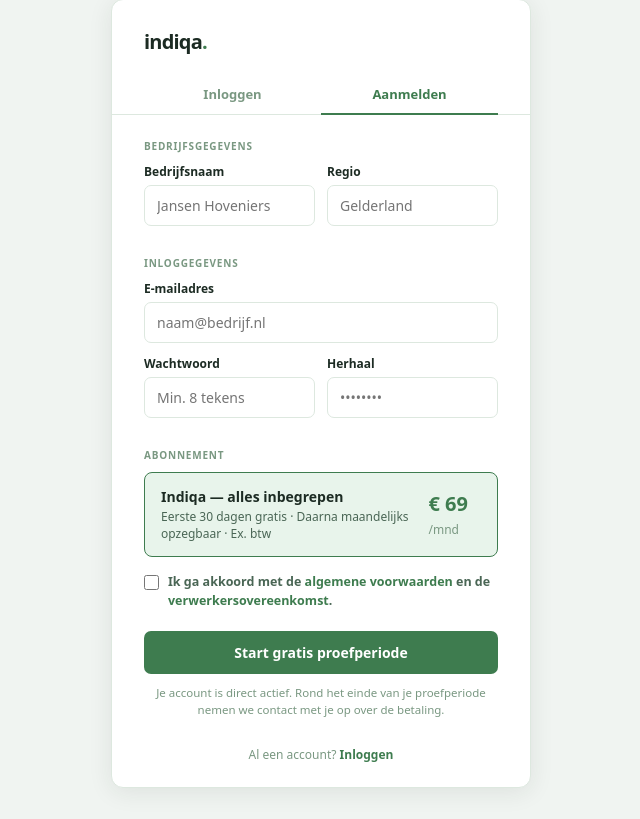
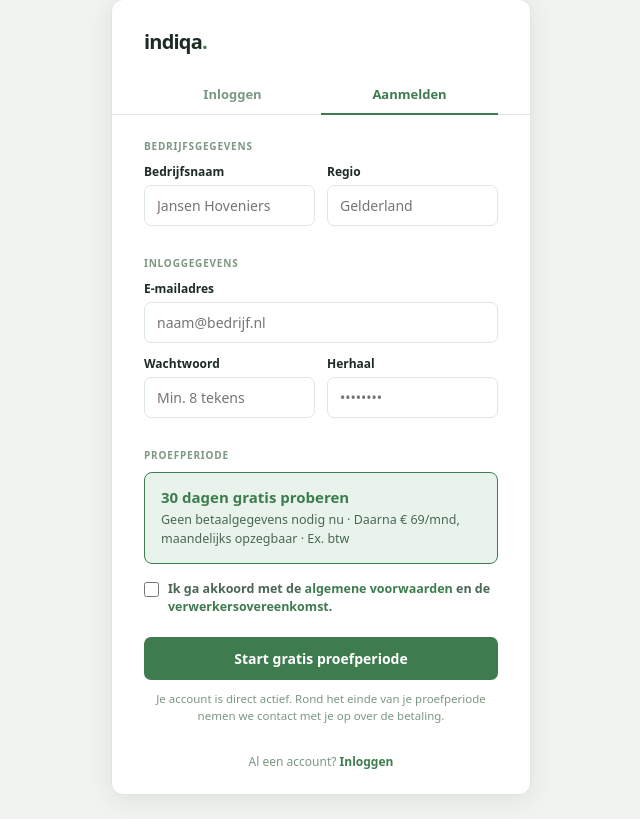
Before and after one commit to MaikVeldman/hovenier-chatbot-demo, a Flask app: page /aanmelden in a window 1280 px wide. Shown: the part 61-880 px from the top of the page, without its empty margins (319-959 px from the left). Before the commit the page ends 850 px from the top, so only its background shows below. Run offline with Flask 3, Linux system fonts and the light colour scheme.

Commit message:
Fix: aanmeldformulier voelt niet meer als een betaalverplichting
Het abonnementsblok liet '€ 69/mnd' groot en rechts zien, precies zoals een
afrekenbedrag — dat wekte de indruk dat je nu moest betalen, ook al klopte
de tekst feitelijk. 'Gratis' is nu de hoofdboodschap, het bedrag is bijzaak
in de kleinere tekst, het sectielabel 'Abonnement' (klinkt als contract) is
vervangen door 'Proefperiode', en er staat expliciet dat er nu geen
betaalgegevens nodig zijn.

Co-Authored-By: Claude Sonnet 5 <noreply@anthropic.com>

```diff
--- a/templates/account/registreer.html
+++ b/templates/account/registreer.html
@@ -135,22 +135,16 @@ input[type="password"] {
 }
 input:focus { border-color: var(--accent); }
 
-/* Abonnement blok */
+/* Proefperiode blok */
 .abo-blok {
   background: var(--accent-bg);
   border: 1.5px solid var(--accent);
   border-radius: 8px;
   padding: 14px 16px;
-  display: flex;
-  align-items: center;
-  justify-content: space-between;
-  gap: 12px;
   margin-bottom: 14px;
 }
-.abo-naam  { font-size: 14px; font-weight: 700; color: var(--text); }
-.abo-sub   { font-size: 12px; color: var(--text-2); margin-top: 2px; }
-.abo-prijs { font-size: 20px; font-weight: 800; color: var(--accent); white-space: nowrap; }
-.abo-per   { font-size: 12px; font-weight: 500; color: var(--text-3); }
+.abo-naam  { font-size: 15px; font-weight: 700; color: var(--accent); }
+.abo-sub   { font-size: 12.5px; color: var(--text-2); margin-top: 4px; line-height: 1.5; }
 
 
 .error {
@@ -273,17 +267,11 @@ input:focus { border-color: var(--accent); }
           </div>
         </div>
 
-        <div class="field-section">Abonnement</div>
+        <div class="field-section">Proefperiode</div>
 
         <div class="abo-blok">
-          <div>
-            <div class="abo-naam">Indiqa — alles inbegrepen</div>
-            <div class="abo-sub">Eerste 30 dagen gratis · Daarna maandelijks opzegbaar · Ex. btw</div>
-          </div>
-          <div>
-            <span class="abo-prijs">€ 69</span>
-            <span class="abo-per">/mnd</span>
-          </div>
+          <div class="abo-naam">30 dagen gratis proberen</div>
+          <div class="abo-sub">Geen betaalgegevens nodig nu · Daarna € 69/mnd, maandelijks opzegbaar · Ex. btw</div>
         </div>
 
         <label class="consent">
```
